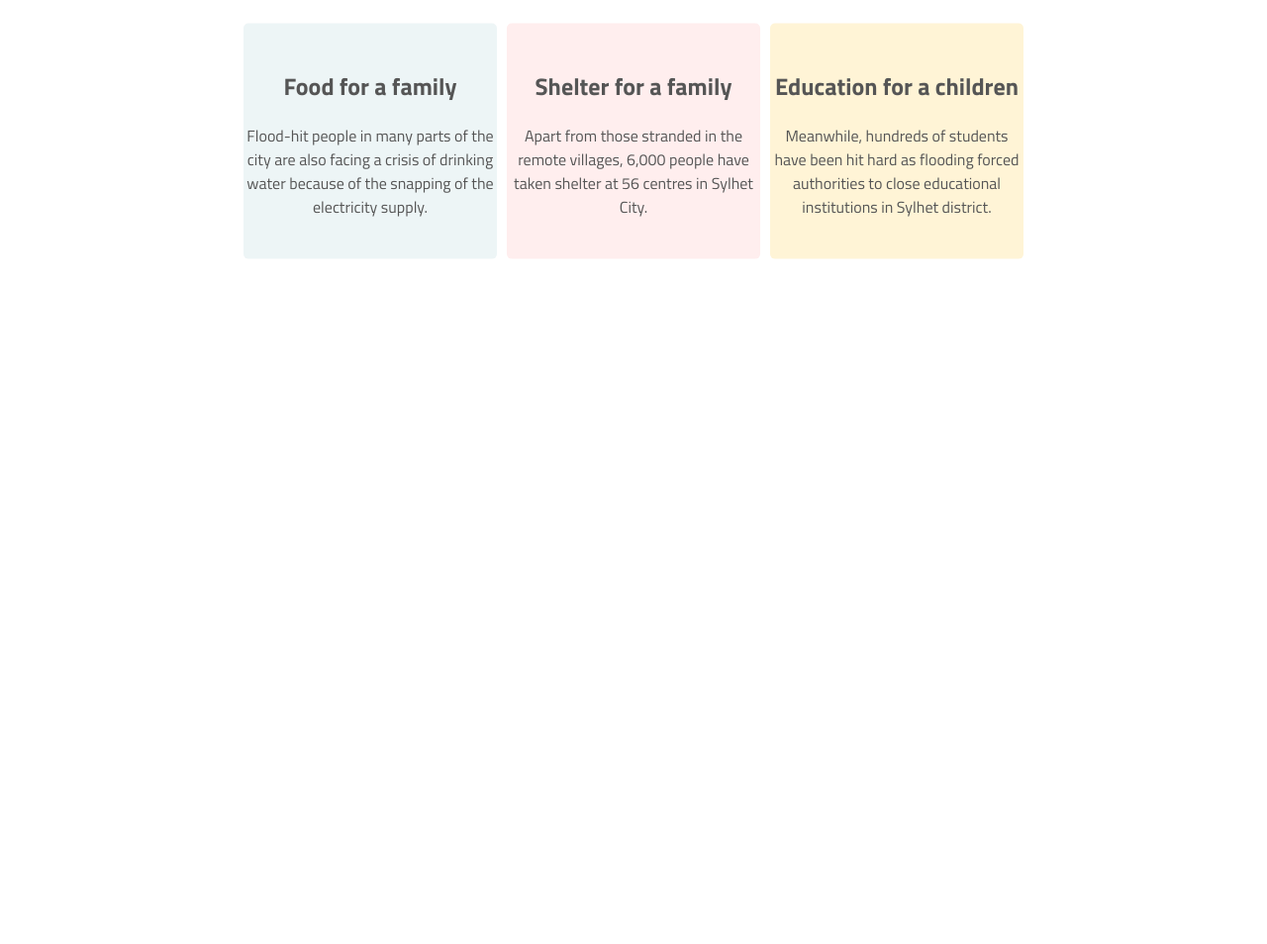
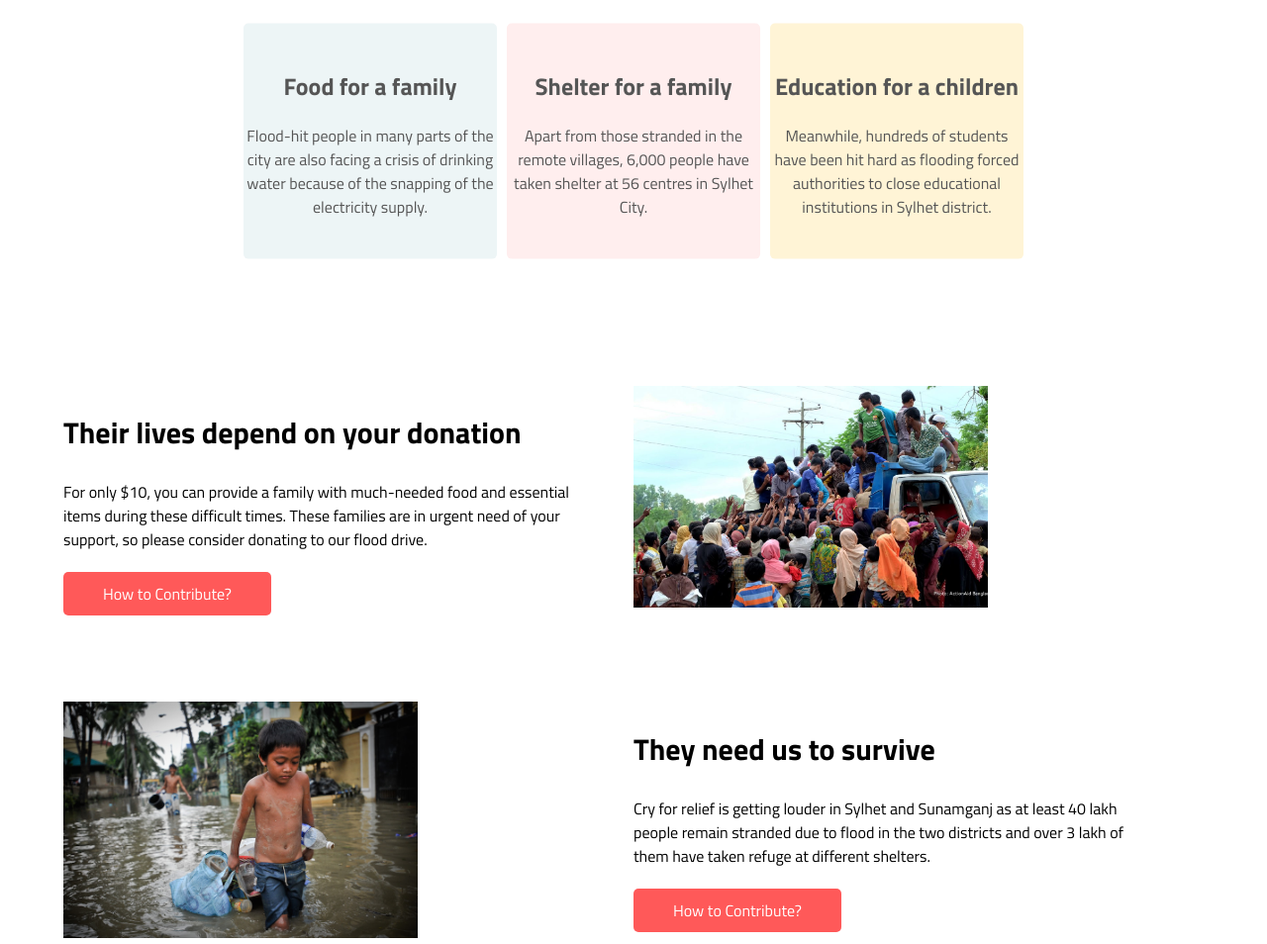
Before and after one commit to saifulislam212691/help-others, a plain HTML site: page index.html in a window 1280 px wide. Shown: the part 1620-2574 px from the top of the page at 99% size. Before the commit the page ends 1920 px from the top, so only its background shows below. Drawn offline with Linux system fonts and the light colour scheme.

Commit message:
sec5-6 commit

```diff
--- a/index.html
+++ b/index.html
@@ -88,5 +88,29 @@
      </div>
     </div>
    </section>
+    <!---------   section no 5 ------------>
+    <section class="depand-on">
+        <div class="half-width">
+            <h2>Their lives depend on your donation</h2>
+            <p>For only $10, you can provide a family with much-needed food and essential items during these difficult times. These families are in urgent need of your support, so please consider donating to our flood drive.</p>
+            <a class="link-button" target="_blank" href="#">How to Contribute?</a>
+        </div>
+        <div class="half-width">
+            <img src="images/donation2.jpg" alt="">
+        </div>
+    </section>
+     <!---------   section no 6 ------------>
+     <section class="depand-on">
+         <div class="half-width">
+             <img src="images/donation9.jpg" alt="">
+         </div>
+         <div class="half-width">
+             <h2>
+                 They need us to survive
+             </h2>
+             <p>Cry for relief is getting louder in Sylhet and Sunamganj as at least 40 lakh people remain stranded due to flood in the two districts and over 3 lakh of them have taken refuge at different shelters.</p>
+             <a class="link-button" target="_blank" href="#">How to Contribute?</a>
+         </div>
+     </section>
 </body>
 </html>
--- a/style.css
+++ b/style.css
@@ -160,3 +160,34 @@ body{
     border-radius: 5px;
     margin: 5px auto 0;
 }
+
+/*--------  section no 5  --------*/
+
+.depand-on{
+    display: flex;
+ }
+
+ .half-width{
+     width: 40%;
+     padding-left: 5%;
+     padding-top: 7%;
+ }
+ .half-width h2{
+     font-size:30px;
+ }
+ .half-width img {
+     width:70% ;
+ }
+
+ .half-width p{
+     padding-bottom: 15px;
+ }
+
+ .link-button{
+     text-decoration: none;
+     background-color: #ff5959;
+     padding: 10px 40px;
+     border-radius: 5px;
+     color: white;
+     font-weight: 500;
+ }
```
